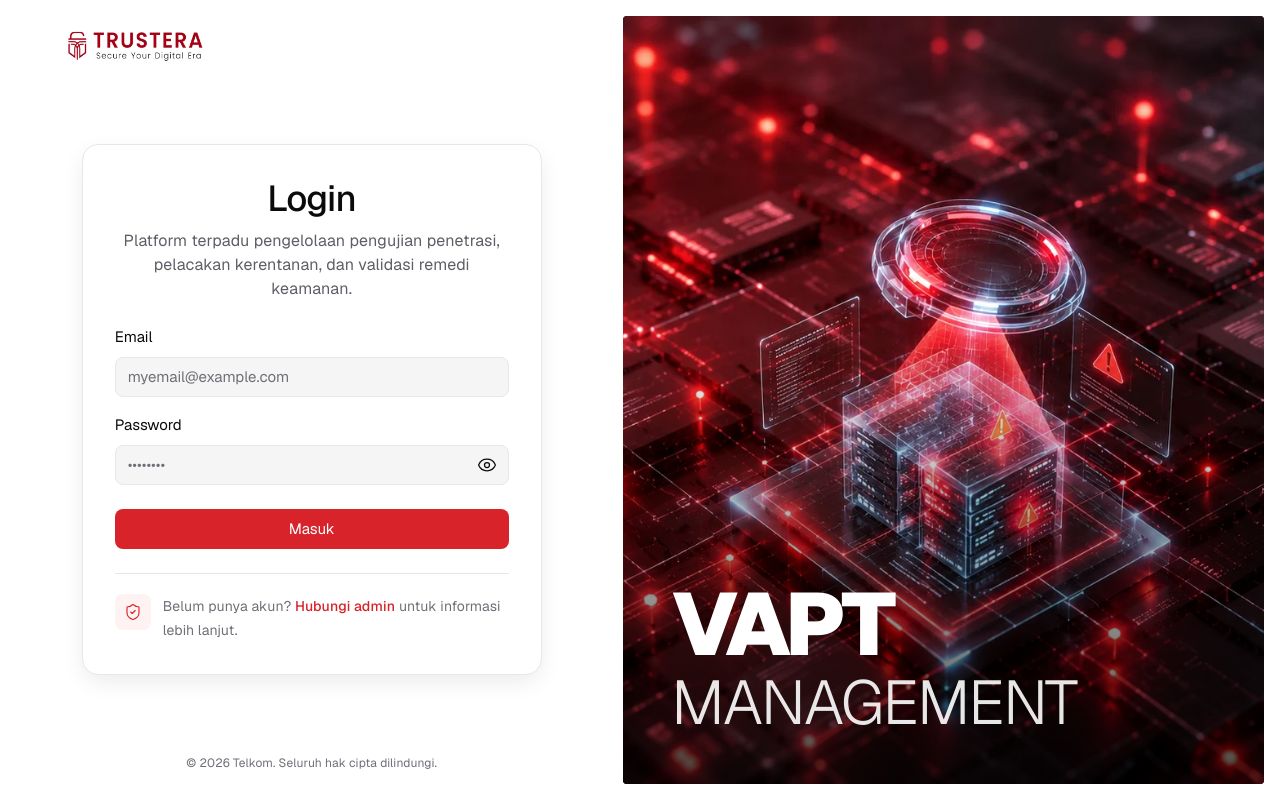
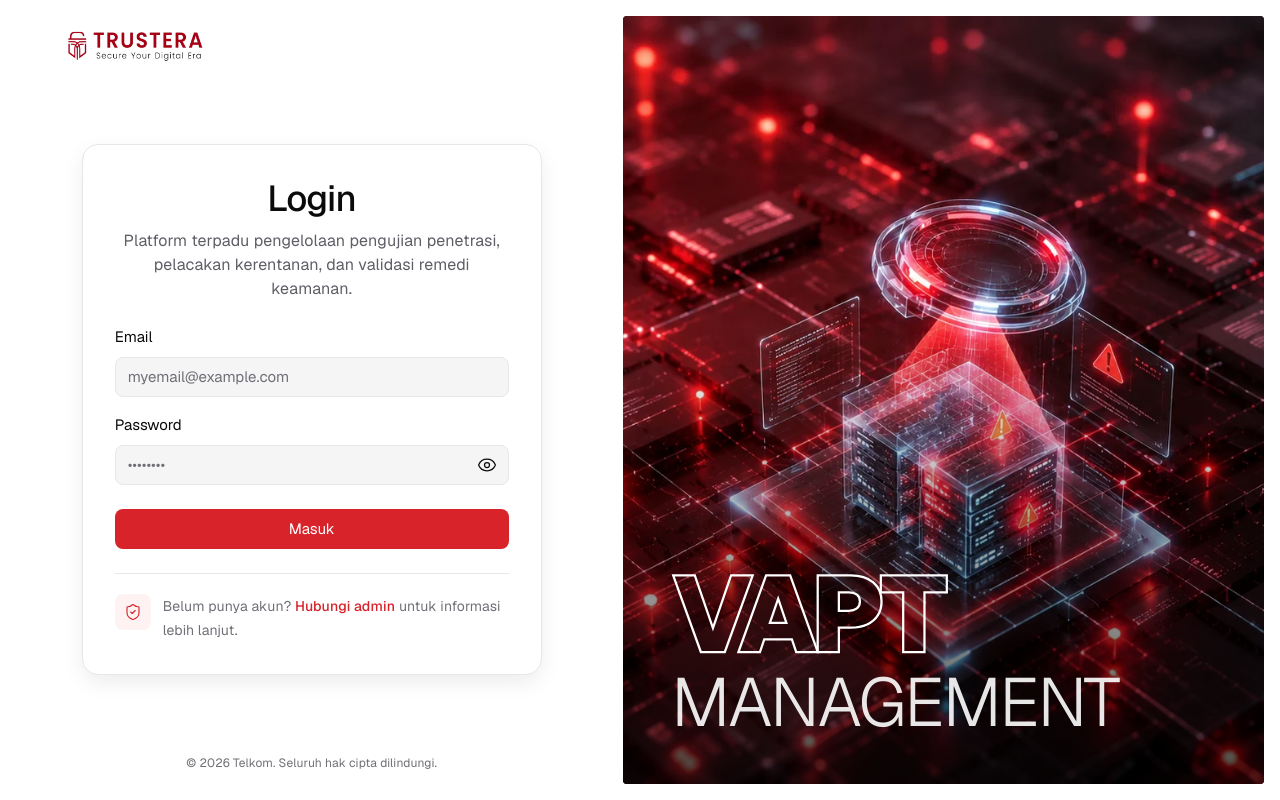
Before and after one commit to natenz/vapt-management-frontend, a React (Vite) app: page /login in a window 1280 px wide. Built offline with nearby package versions, Linux system fonts and the light colour scheme.

Commit message:
style(auth): enlarge typography and apply transparent fill with outline stroke to VAPT

```diff
--- a/src/app/layouts/auth-layout.tsx
+++ b/src/app/layouts/auth-layout.tsx
@@ -16,11 +16,11 @@ function BrandPanel() {
         aria-hidden="true"
         className="absolute inset-x-8 bottom-8 flex flex-col text-ink-inverse sm:inset-x-10 sm:bottom-10 xl:inset-x-12 xl:bottom-12"
       >
-        <div className="flex flex-col font-sans uppercase leading-[0.84] tracking-[-0.04em]">
-          <span className="text-6xl font-black tracking-[-0.05em] text-ink-inverse xl:text-[5.5rem] 2xl:text-[7rem]">
+        <div className="flex flex-col font-sans uppercase leading-[0.82] tracking-[-0.04em]">
+          <span className="text-stroke-inverse text-7xl font-black tracking-[-0.05em] sm:text-8xl xl:text-stroke-inverse-thick xl:text-[6.75rem] 2xl:text-[8.5rem]">
             VAPT
           </span>
-          <span className="text-4xl font-light tracking-[-0.02em] text-ink-inverse/90 xl:text-[3.85rem] 2xl:text-[4.85rem]">
+          <span className="text-4xl font-light tracking-[-0.02em] text-ink-inverse/90 sm:text-5xl xl:text-[4.25rem] 2xl:text-[5.5rem]">
             MANAGEMENT
           </span>
         </div>
--- a/src/styles/utilities.css
+++ b/src/styles/utilities.css
@@ -297,3 +297,16 @@
   background-clip: text;
   color: transparent;
 }
+
+/*
+ * Outlined display typography (stroke only, tanpa fill).
+ */
+@utility text-stroke-inverse {
+  -webkit-text-stroke: 1.5px var(--color-ink-inverse);
+  color: transparent;
+}
+
+@utility text-stroke-inverse-thick {
+  -webkit-text-stroke: 2.25px var(--color-ink-inverse);
+  color: transparent;
+}
```
